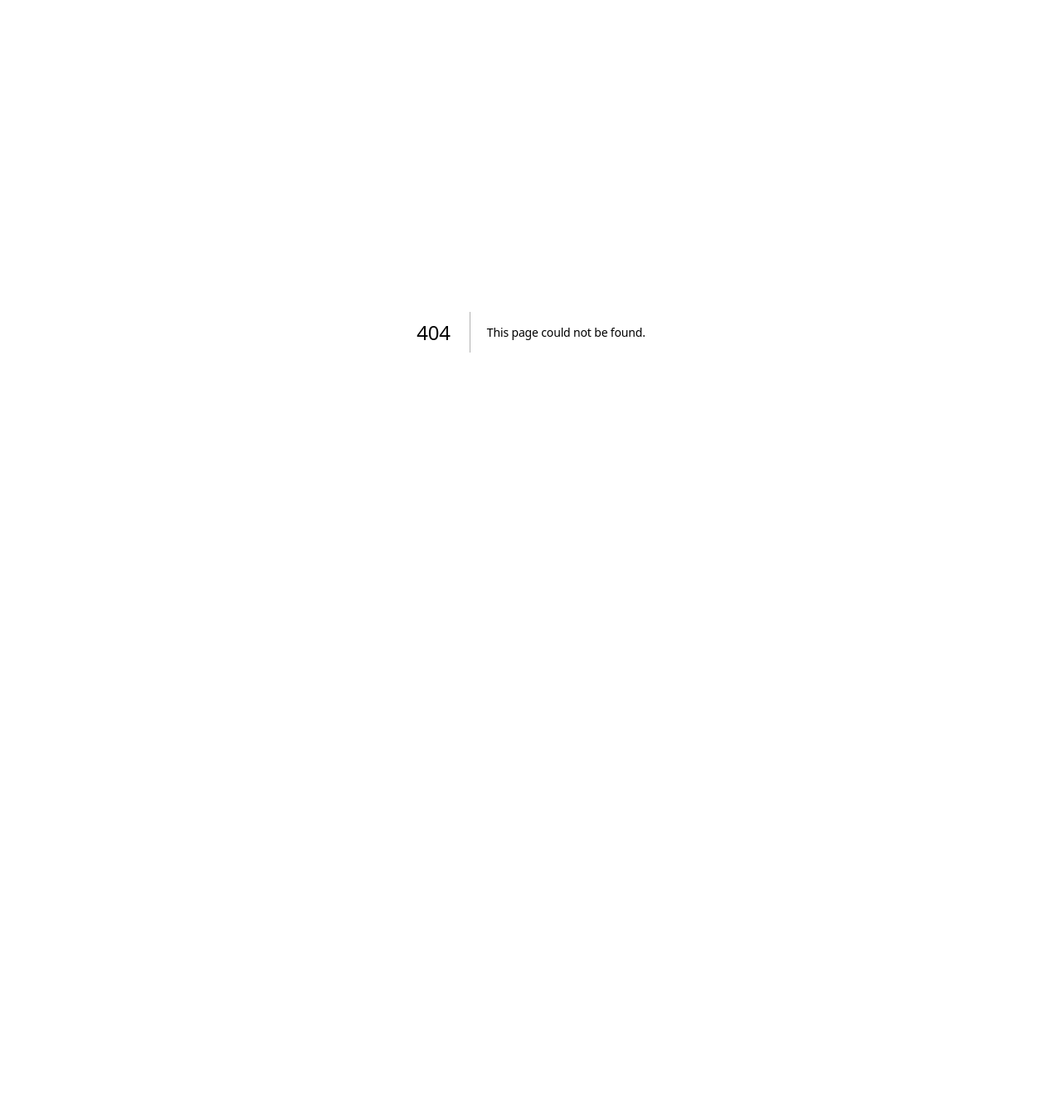
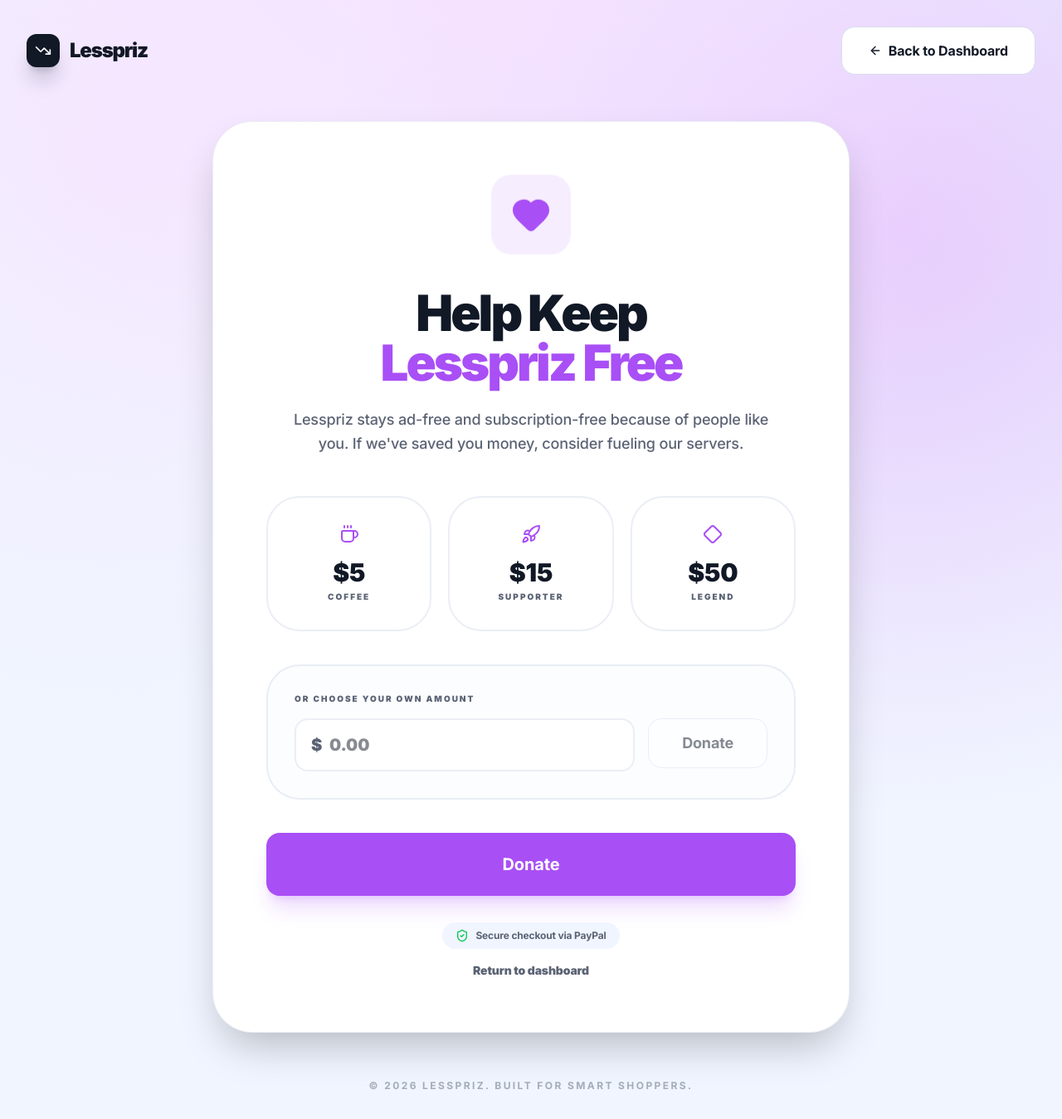
Before and after one commit to mhdrishou/lesspriz-saas, a Next.js app: page /donate in a window 1280 px wide. Before the commit this address had no page. Shown: the whole page at 83% size. Before the commit the page ends 800 px from the top, so only its background shows below. Built offline with nearby package versions, Linux system fonts and the light colour scheme; no server answers.

Commit message:
feat: improve donation UI and move to standalone page

```diff
--- /dev/null
+++ b/src/app/donate/page.tsx
@@ -0,0 +1,133 @@
+"use client";
+
+import React, { useState } from 'react';
+import { motion } from 'framer-motion';
+import { Heart, ShieldCheck, TrendingDown, Coffee, Rocket, Diamond, ArrowLeft } from 'lucide-react';
+import { Button } from '@/components/Button';
+import { logDonationClick } from '@/lib/actions/donation';
+import Link from 'next/link';
+
+export default function DonatePage() {
+  const [customAmount, setCustomAmount] = useState("");
+  const [isOpening, setIsOpening] = useState<string | null>(null);
+
+  const tiers = [
+    { label: "Coffee", value: 5, emoji: <Coffee className="w-6 h-6" />, url: "https://www.paypal.com/donate/?hosted_button_id=GZK7ZR73MP8FQ" },
+    { label: "Supporter", value: 15, emoji: <Rocket className="w-6 h-6" />, url: "https://www.paypal.com/donate/?hosted_button_id=GZK7ZR73MP8FQ" },
+    { label: "Legend", value: 50, emoji: <Diamond className="w-6 h-6" />, url: "https://www.paypal.com/donate/?hosted_button_id=GZK7ZR73MP8FQ" }
+  ];
+
+  const handleDonate = async (tier: string, url: string) => {
+    try {
+      setIsOpening(tier);
+      await logDonationClick(tier);
+    } catch (error) {
+      console.error("Failed to log donation click", error);
+    } finally {
+      window.open(url, '_blank', 'noopener,noreferrer');
+      setIsOpening(null);
+    }
+  };
+
+  return (
+    <div className="hero-gradient min-h-screen flex flex-col">
+      <nav className="p-6 md:p-8 flex justify-between items-center max-w-7xl mx-auto w-full">
+        <Link href="/" className="flex items-center gap-3 font-black text-2xl tracking-tighter">
+          <div className="w-10 h-10 bg-fg rounded-xl flex items-center justify-center text-white shadow-xl shadow-fg/20">
+            <TrendingDown className="w-5 h-5" />
+          </div>
+          Lesspriz
+        </Link>
+        <Link href="/dashboard">
+          <Button variant="secondary" className="gap-2">
+            <ArrowLeft className="w-4 h-4" /> Back to Dashboard
+          </Button>
+        </Link>
+      </nav>
+
+      <main className="flex-1 flex items-center justify-center p-6">
+        <motion.div
+          initial={{ y: 20, opacity: 0 }}
+          animate={{ y: 0, opacity: 1 }}
+          className="bg-white p-8 md:p-16 rounded-[3rem] w-full max-w-3xl text-center shadow-2xl border border-border/50"
+        >
+          <div className="w-24 h-24 bg-accent/10 rounded-3xl flex items-center justify-center text-4xl mx-auto mb-10 animate-float">
+            <Heart className="w-12 h-12 text-accent fill-accent" />
+          </div>
+
+          <h1 className="text-4xl md:text-6xl font-black tracking-tighter mb-6 leading-none">
+            Help Keep <br /> <span className="text-accent">Lesspriz Free</span>
+          </h1>
+
+          <p className="text-muted text-lg font-medium mb-12 max-w-xl mx-auto leading-relaxed">
+            Lesspriz stays ad-free and subscription-free because of people like you.
+            If we&apos;ve saved you money, consider fueling our servers.
+          </p>
+
+          <div className="grid grid-cols-1 sm:grid-cols-3 gap-5 mb-10">
+            {tiers.map(tier => (
+              <button
+                key={tier.label}
+                onClick={() => handleDonate(tier.label, tier.url)}
+                disabled={isOpening !== null}
+                className="p-8 rounded-[2.5rem] border-2 border-border/50 hover:border-accent hover:bg-accent/[0.02] transition-all group relative overflow-hidden"
+              >
+                <div className="text-accent mb-4 group-hover:scale-110 transition-transform flex justify-center">{tier.emoji}</div>
+                <div className="font-black text-3xl mb-1">${tier.value}</div>
+                <div className="text-[10px] font-black uppercase tracking-[0.2em] text-muted">{tier.label}</div>
+              </button>
+            ))}
+          </div>
+
+          <div className="rounded-[2.5rem] border-2 border-border/50 bg-bg/30 p-8 mb-10 text-left">
+            <p className="text-[10px] font-black uppercase tracking-[0.2em] text-muted mb-4">Or choose your own amount</p>
+            <div className="flex flex-col sm:flex-row gap-4">
+              <div className="relative flex-1">
+                <span className="absolute left-5 top-1/2 -translate-y-1/2 font-black text-xl text-muted">$</span>
+                <input
+                  type="number"
+                  min="1"
+                  placeholder="0.00"
+                  value={customAmount}
+                  onChange={(e) => setCustomAmount(e.target.value)}
+                  className="w-full rounded-2xl border-2 border-border/50 bg-white pl-10 pr-5 py-4 font-black text-xl outline-none focus:border-accent transition-colors"
+                />
+              </div>
+              <Button
+                variant="secondary"
+                className="sm:px-10 h-[60px] text-lg"
+                disabled={isOpening !== null || !customAmount || Number(customAmount) <= 0}
+                onClick={() => handleDonate(`Custom-${customAmount}`, "https://www.paypal.com/donate/?hosted_button_id=GZK7ZR73MP8FQ")}
+              >
+                Donate
+              </Button>
+            </div>
+          </div>
+
+          <Button
+            variant="accent"
+            className="w-full py-6 text-xl rounded-2xl shadow-xl shadow-accent/20"
+            disabled={isOpening !== null}
+            onClick={() => handleDonate("General", "https://www.paypal.com/donate/?hosted_button_id=GZK7ZR73MP8FQ")}
+          >
+            {isOpening ? "Opening PayPal..." : "Donate"}
+          </Button>
+
+          <div className="mt-8 flex flex-col items-center gap-4">
+            <div className="inline-flex items-center gap-2 text-xs font-bold text-muted bg-bg px-4 py-2 rounded-full">
+              <ShieldCheck className="w-4 h-4 text-green-500" />
+              Secure checkout via PayPal
+            </div>
+            <Link href="/dashboard" className="text-sm font-black text-muted hover:text-fg transition-colors">
+              Return to dashboard
+            </Link>
+          </div>
+        </motion.div>
+      </main>
+
+      <footer className="p-8 text-center">
+        <p className="text-xs font-bold text-muted/50 uppercase tracking-[0.2em]">© 2026 Lesspriz. Built for smart shoppers.</p>
+      </footer>
+    </div>
+  );
+}
--- a/src/app/page.tsx
+++ b/src/app/page.tsx
@@ -174,6 +174,7 @@
           <div className="flex gap-8 md:gap-10 text-xs font-black uppercase tracking-widest text-muted">
             <Link href="/privacy" className="hover:text-fg transition-colors">Privacy</Link>
             <Link href="/terms" className="hover:text-fg transition-colors">Terms</Link>
+            <Link href="/donate" className="hover:text-fg transition-colors">Donate</Link>
             <Link href="/review" className="hover:text-fg transition-colors">Reviews</Link>
             <Link href="/contact" className="hover:text-fg transition-colors">Contact</Link>
           </div>
--- a/src/components/DonationModal.tsx
+++ b/src/components/DonationModal.tsx
@@ -2,42 +2,21 @@
 
 import React from 'react';
 import { motion } from 'framer-motion';
-import { Heart, ShieldCheck } from 'lucide-react';
+import { Heart, TrendingDown } from 'lucide-react';
 import { Button } from './Button';
-import { logDonationClick } from '@/lib/actions/donation';
-
+import Link from 'next/link';
 
 interface DonationModalProps {
   onClose: () => void;
 }
 
 export const DonationModal = ({ onClose }: DonationModalProps) => {
-  const [customAmount, setCustomAmount] = React.useState("");
-  const [isOpening, setIsOpening] = React.useState<string | null>(null);
-  const tiers = [
-    { label: "Coffee", value: 5, emoji: "☕", url: "https://www.paypal.com/donate/?hosted_button_id=GZK7ZR73MP8FQ" },
-    { label: "Supporter", value: 15, emoji: "🚀", url: "https://www.paypal.com/donate/?hosted_button_id=GZK7ZR73MP8FQ" },
-    { label: "Legend", value: 50, emoji: "💎", url: "https://www.paypal.com/donate/?hosted_button_id=GZK7ZR73MP8FQ" }
-  ];
-
-  const handleDonate = async (tier: string, url: string) => {
-    try {
-      setIsOpening(tier);
-      await logDonationClick(tier);
-    } catch (error) {
-      console.error("Failed to log donation click", error);
-    } finally {
-      window.open(url, '_blank', 'noopener,noreferrer');
-      setIsOpening(null);
-    }
-  };
-
   return (
     <div className="fixed inset-0 z-[200] flex items-center justify-center p-6 bg-fg/40 backdrop-blur-md">
       <motion.div
         initial={{ scale: 0.9, opacity: 0 }}
         animate={{ scale: 1, opacity: 1 }}
-        className="bg-white p-8 md:p-12 rounded-5xl w-full max-w-2xl text-center shadow-2xl relative border border-border"
+        className="bg-white p-8 md:p-12 rounded-[2.5rem] w-full max-w-xl text-center shadow-2xl relative border border-border"
       >
         <button
           onClick={onClose}
@@ -48,57 +27,21 @@
         <div className="w-20 h-20 bg-accent/10 rounded-3xl flex items-center justify-center text-4xl mx-auto mb-8 animate-float">
           <Heart className="w-10 h-10 text-accent fill-accent" />
         </div>
-        <h2 className="text-4xl font-black tracking-tight mb-4">Help Keep Lesspriz Free</h2>
-        <p className="text-muted font-medium mb-8 leading-relaxed text-sm md:text-base">
-          Lesspriz stays ad-free and subscription-free. If it already saved you money, a small donation helps keep scans and alerts running for everyone.
+        <h2 className="text-4xl font-black tracking-tight mb-4">Support Lesspriz</h2>
+        <p className="text-muted font-medium mb-8 leading-relaxed">
+          Help us keep the price scans running for everyone. Your support makes a difference!
         </p>
-        <div className="grid grid-cols-1 sm:grid-cols-3 gap-4 mb-8">
-          {tiers.map(tier => (
-            <button
-              key={tier.label}
-              onClick={() => handleDonate(tier.label, tier.url)}
-              disabled={isOpening !== null}
-              className="p-6 rounded-3xl border border-border hover:border-accent hover:bg-accent/5 transition-all group"
-            >
-              <div className="text-2xl mb-2 group-hover:scale-110 transition-transform">{tier.emoji}</div>
-              <div className="font-black text-xl">${tier.value}</div>
-              <div className="text-[10px] font-black uppercase tracking-widest text-muted">{tier.label}</div>
-            </button>
-          ))}
-        </div>
-        <div className="rounded-3xl border border-border bg-bg p-5 mb-8 text-left">
-          <p className="text-[10px] font-black uppercase tracking-widest text-muted mb-3">Custom amount</p>
-          <div className="flex flex-col sm:flex-row gap-3">
-            <input
-              type="number"
-              min="1"
-              placeholder="Amount in USD"
-              value={customAmount}
-              onChange={(e) => setCustomAmount(e.target.value)}
-              className="flex-1 rounded-2xl border border-border bg-white px-4 py-3 font-semibold outline-none focus:ring-4 ring-accent/10"
-            />
-            <Button
-              variant="secondary"
-              className="sm:px-6"
-              disabled={isOpening !== null || !customAmount || Number(customAmount) <= 0}
-              onClick={() => handleDonate(`Custom-${customAmount}`, "https://www.paypal.com/donate/?hosted_button_id=GZK7ZR73MP8FQ")}
-            >
-              Donate Custom
-            </Button>
-          </div>
-        </div>
-        <Button
-          variant="accent"
-          className="w-full py-5 text-lg"
-          disabled={isOpening !== null}
-          onClick={() => handleDonate("General", "https://www.paypal.com/donate/?hosted_button_id=GZK7ZR73MP8FQ")}
-        >
-          {isOpening ? "Opening PayPal..." : "Donate via PayPal"}
-        </Button>
-        <div className="mt-4 inline-flex items-center gap-2 text-[11px] font-semibold text-muted">
-          <ShieldCheck className="w-3.5 h-3.5" />
-          Secure checkout is handled by PayPal.
-        </div>
+
+        <Link href="/donate">
+          <Button
+            variant="accent"
+            className="w-full py-5 text-lg rounded-2xl"
+            onClick={onClose}
+          >
+            Go to Donation Page
+          </Button>
+        </Link>
+
         <button onClick={onClose} className="mt-6 text-sm font-bold text-muted hover:text-fg">Maybe later</button>
       </motion.div>
     </div>
```
